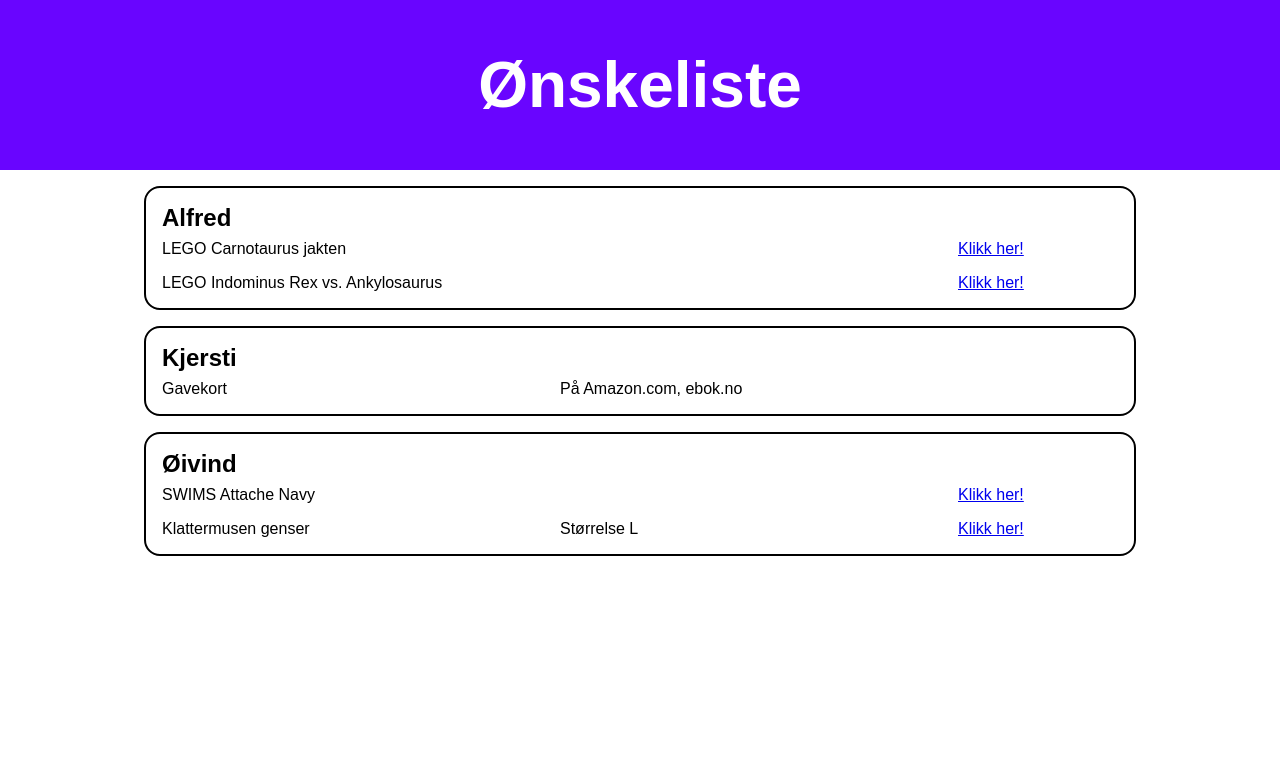
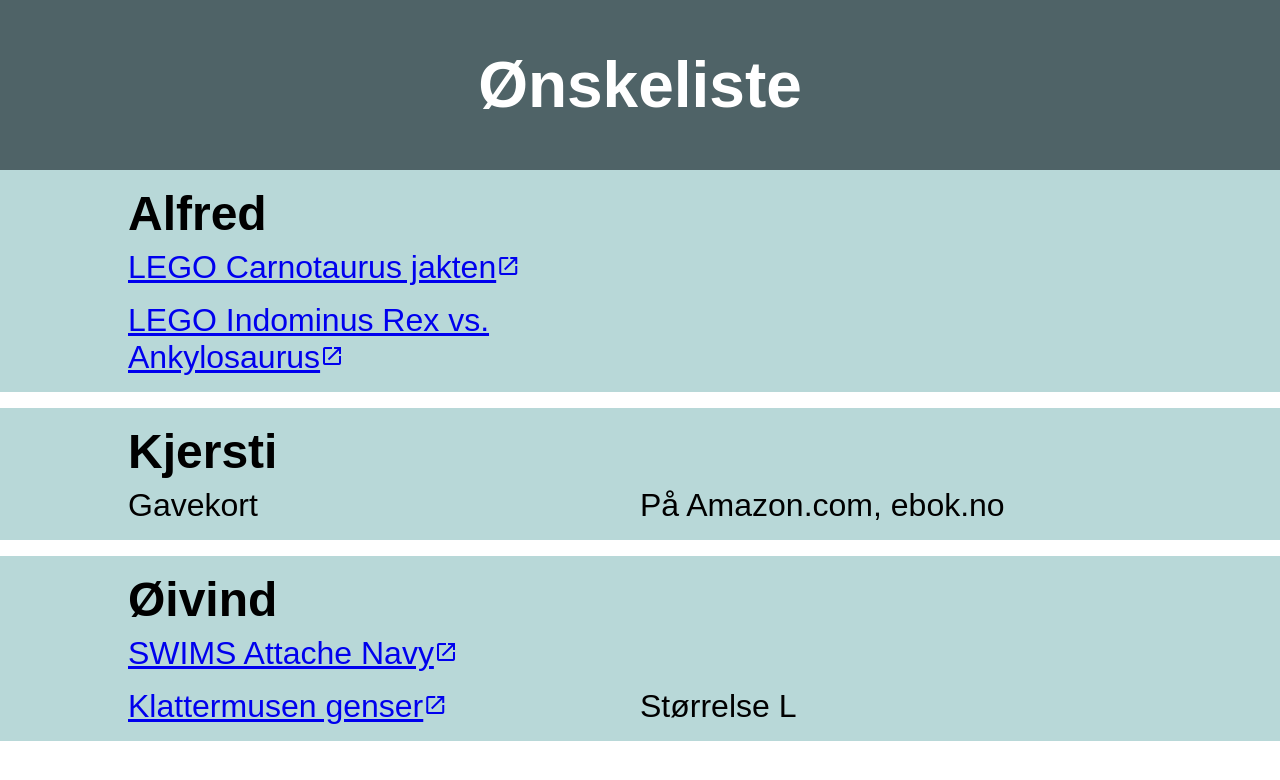
Before and after one commit to ostensrud/wishlist, a Gatsby site: page / in a window 1280 px wide. Built offline with nearby package versions, Linux system fonts and the light colour scheme; Gatsby itself is replaced by a stand-in of ours.

Commit message:
More layout changes

```diff
--- a/gatsby-config.js
+++ b/gatsby-config.js
@@ -18,21 +18,16 @@
     `gatsby-transformer-sharp`,
     `gatsby-plugin-sharp`,
     {
-      resolve: `gatsby-plugin-manifest`,
+      resolve: `gatsby-plugin-google-fonts`,
       options: {
-        name: `gatsby-starter-default`,
-        short_name: `starter`,
-        start_url: `/`,
-        background_color: `#663399`,
-        // This will impact how browsers show your PWA/website
-        // https://css-tricks.com/meta-theme-color-and-trickery/
-        // theme_color: `#663399`,
-        display: `minimal-ui`,
-        icon: `src/images/gatsby-icon.png`, // This path is relative to the root of the site.
-      },
-    },
+        fonts: [
+          'material icons'
+        ]
+      }
+    }
     // this (optional) plugin enables Progressive Web App + Offline functionality
     // To learn more, visit: https://gatsby.dev/offline
     // `gatsby-plugin-offline`,
+
   ],
 }
--- a/package.json
+++ b/package.json
@@ -8,11 +8,13 @@
     "gatsby": "^4.1.0",
     "gatsby-cli": "^4.1.0",
     "gatsby-plugin-gatsby-cloud": "^4.1.0",
+    "gatsby-plugin-google-fonts": "^1.0.1",
     "gatsby-plugin-image": "^2.1.0",
     "gatsby-plugin-manifest": "^4.1.0",
     "gatsby-plugin-offline": "^5.1.0",
     "gatsby-plugin-react-helmet": "^5.1.0",
     "gatsby-plugin-sharp": "^4.1.0",
+    "gatsby-plugin-web-font-loader": "^1.0.4",
     "gatsby-source-filesystem": "^4.1.0",
     "gatsby-transformer-sharp": "^4.1.0",
     "prop-types": "^15.7.2",
--- /dev/null
+++ b/src/components/Icons.tsx
@@ -0,0 +1,7 @@
+import React from "react"
+
+const Icon = ({ iconName }: { iconName: string }) => (
+  <span className="material-icons">{iconName}</span>
+)
+
+export { Icon }
--- a/src/components/Wish.tsx
+++ b/src/components/Wish.tsx
@@ -1,4 +1,5 @@
 import React from "react"
+import { Icon } from "./Icons"
 
 type WishTypes = {
   wish: {
@@ -7,17 +8,27 @@
     description?: string
   }
 }
+
+const What = ({ wish }: WishTypes) => {
+  if (!wish.link) {
+    return <>{wish.what}</>
+  }
+  return (
+    <>
+      <a href={wish.link} target="_blank">
+        {wish.what}
+        <Icon iconName="open_in_new" />
+      </a>
+    </>
+  )
+}
+
 const Wish = ({ wish }: WishTypes) => (
   <div className="wish">
-    <div className="item">{wish.what}</div>
+    <div className="item">
+      <What wish={wish} />
+    </div>
     <div className="description">{wish.description || " "}</div>
-    <div className="link">
-      {wish.link && (
-        <a href={wish.link} target="_blank">
-          Klikk her!
-        </a>
-      )}
-    </div>
   </div>
 )
 
--- a/src/pages/index.tsx
+++ b/src/pages/index.tsx
@@ -17,22 +17,28 @@
     </header>
     <main className="container">
       <div className="card">
+        <div className="content">
           <Person name={"Alfred"} />
           {JSONData.filter(o => o.who === "a").map(o => (
             <Wish wish={o.wish} />
           ))}
         </div>
+      </div>
       <div className="card">
+        <div className="content">
           <Person name={"Kjersti"} />
           {JSONData.filter(o => o.who === "k").map(o => (
             <Wish wish={o.wish} />
           ))}
         </div>
+      </div>
       <div className="card">
+        <div className="content">
           <Person name={"Øivind"} />
           {JSONData.filter(o => o.who === "o").map(o => (
             <Wish wish={o.wish} />
           ))}
+        </div>
       </div>
     </main>
   </div>
--- a/src/styles/styles.css
+++ b/src/styles/styles.css
@@ -9,27 +9,28 @@
 
 :root {
   --padding-m: 6vmin 1rem;
+  --card-border-color: hsl(0, 0%, 0%);
 }
 
 body {
   min-width: 385px;
   font-family: Arial, Helvetica, sans-serif;
+  font-size: clamp(1rem, 3vw, 2rem);
 }
 
-.container {
+.card {
+  padding: 1rem;
+  width: 100%;
+  background: #b8d8d8;
+}
+
+.card .content {
   max-width: 1024px;
-  padding: 1rem;
   margin: 0 auto;
 }
 
-.card {
-  border: 2px solid #000;
-  border-radius: 1rem;
-  padding: 1rem;
-}
-
 h1 {
-  font-size: clamp(2rem, 5vw, 10vw);
+  font-size: clamp(2rem, 5vw, 4rem);
 }
 
 .card + .card {
@@ -48,15 +49,11 @@
 }
 
 .description {
-  width: 20rem;
-}
-
-.link {
-  width: 10rem;
+  flex: 1 1 100%;
 }
 
 .item {
-  width: 20rem;
+  flex: 1 1 100%;
 }
 
 .wish + .wish {
@@ -64,7 +61,8 @@
 }
 
 header {
-  background: hsl(264, 100%, 51%);
+  /* background: hsl(264, 100%, 51%);B8D8D8 */
+  background: #4f6367;
   color: hsl(0, 0%, 100%);
 
   padding: var(--padding-m);
```
Also changed, not shown: 1 other file. Lines whose indentation alone changed are shown as unchanged.
